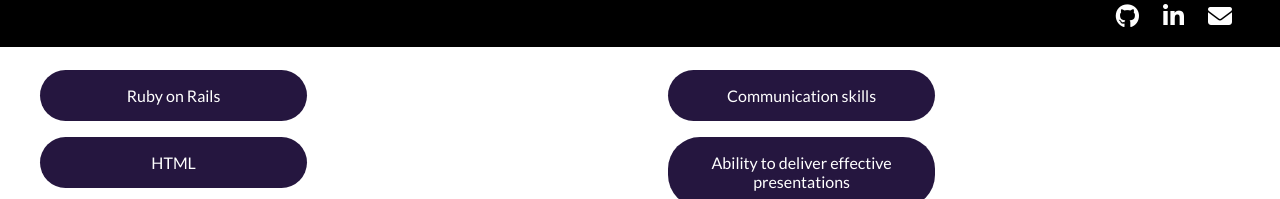
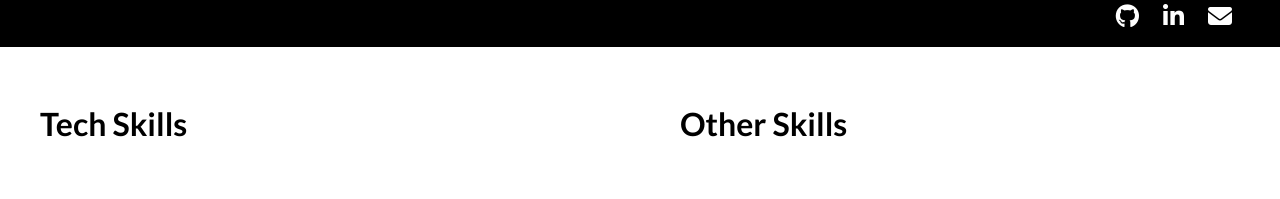
Before and after one commit to noemi-ashizuka/react-portfolio-site, a React (Create React App) app: page /about in a window 1280 px wide. Shown: the part 753-952 px from the top of the page. Built offline with nearby package versions, Linux system fonts and the light colour scheme.

Commit message:
added titles to about page

```diff
--- a/src/assets/stylesheets/about.scss
+++ b/src/assets/stylesheets/about.scss
@@ -36,30 +36,46 @@
   .left-list {
     width: 50%;
 
+    ul {
+      display: inline-block;
+    }
+
     li {
       list-style: none;
-      background-color: #25163f;
-      color: white;
+      border: 1px solid  #25163f;
       border-radius: 32px;
       padding: 16px;
       text-align: center;
-      width: 40%;
+    }
+
+    .skill-title {
+      font-size: 32px;
+      padding: 24px;
+      margin-left: 16px;
     }
   }
 
   .right-list {
     width: 50%;
-    margin-right: 24px;
+
+    ul {
+      display: inline-block;
+    }
 
     li {
       list-style: none;
       padding: 0;
-      background-color: #25163f;
-      color: white;
+      border: 1px solid  #25163f;
       border-radius: 32px;
       padding: 16px;
       text-align: center;
-      width: 40%;
+
+    }
+
+    .skill-title {
+      font-size: 32px;
+      padding: 24px;
+      margin-left: 16px;
     }
   }
 }
@@ -76,10 +92,11 @@
     }
   }
 
-  .right-list, .left-list {
-    li {
-      width: 50%;
+  .skills-container {
+    flex-wrap: wrap;
+
+    .right-list, .left-list {
+    width: 100%;
     }
   }
-
 }
--- a/src/components/about.jsx
+++ b/src/components/about.jsx
@@ -27,9 +27,11 @@
               </div>
               <div className="skills-container">
                 <div className="left-list">
+                  <h2 className="skill-title">Tech Skills</h2>
                   { techSkills.map((skill) => <ul><li>{skill}</li></ul>) }
                 </div>
                 <div className="right-list">
+                <h2 className="skill-title">Other Skills</h2>
                   { otherSkills.map((skill) => <ul><li>{skill}</li></ul>) }
                 </div>
               </div>
--- a/src/data/about-data.js
+++ b/src/data/about-data.js
@@ -11,7 +11,7 @@
       "I would describe myself as curious and hard working. I enjoy programming and the constant learning that comes with it. I like to be challenged and I don’t give up until I complete my tasks."
     ],
     techSkills: ["Ruby on Rails", "HTML", "CSS/SCSS", "JavaScript", "Object Oriented Programming", "SQL", "React", "API", "GIT", "Github", "Heroku", "Test-Driven Development", "Wireframing and design", "Figma", "Photoshop"],
-    otherSkills: ["Communication skills", "Ability to deliver effective presentations", "Public speaking", "Teaching", "Teamwork", "Leadership", "Italian(fluent)", "English(fluent/CPE cambridge C2", "Japanese(conversational/JLPT N3"]
+    otherSkills: ["Communication skills", "Ability to deliver effective presentations", "Public speaking", "Teaching", "Teamwork", "Leadership", "Italian (fluent)", "English (fluent/CPE cambridge C2)", "Japanese (conversational/JLPT N3)"]
   }
 ]
 
```
